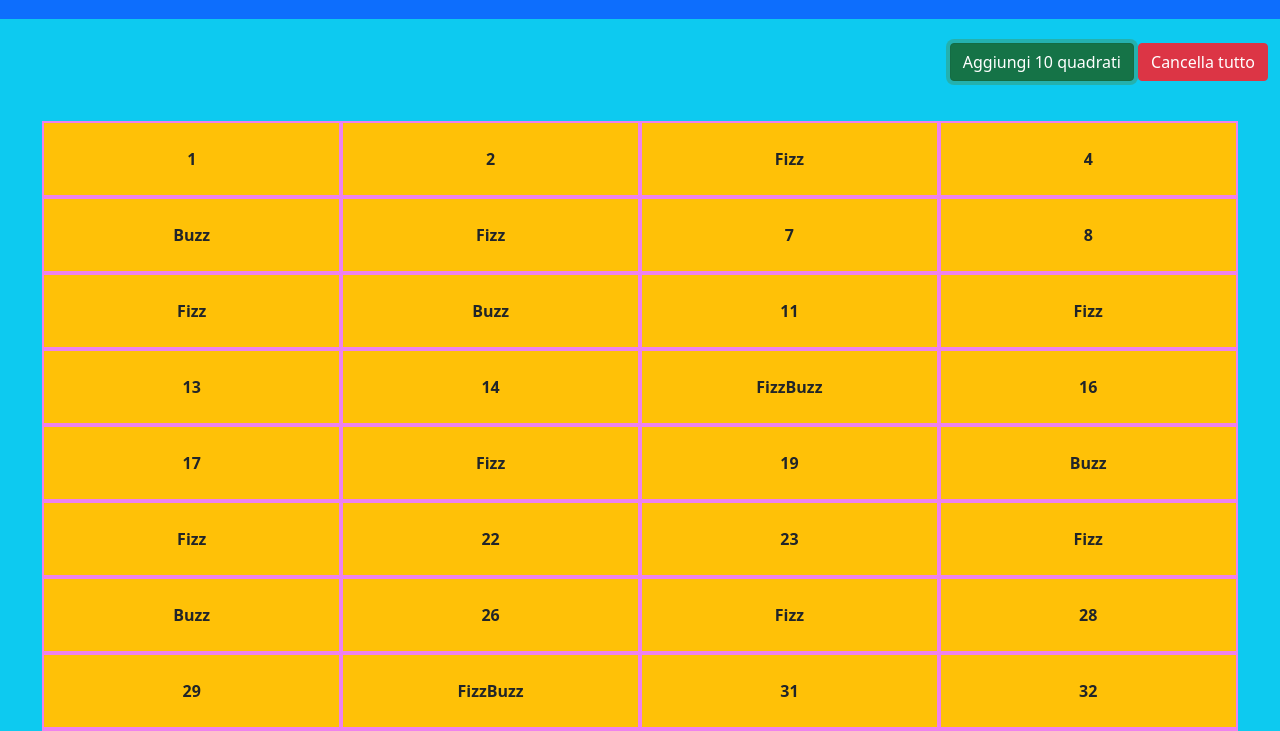
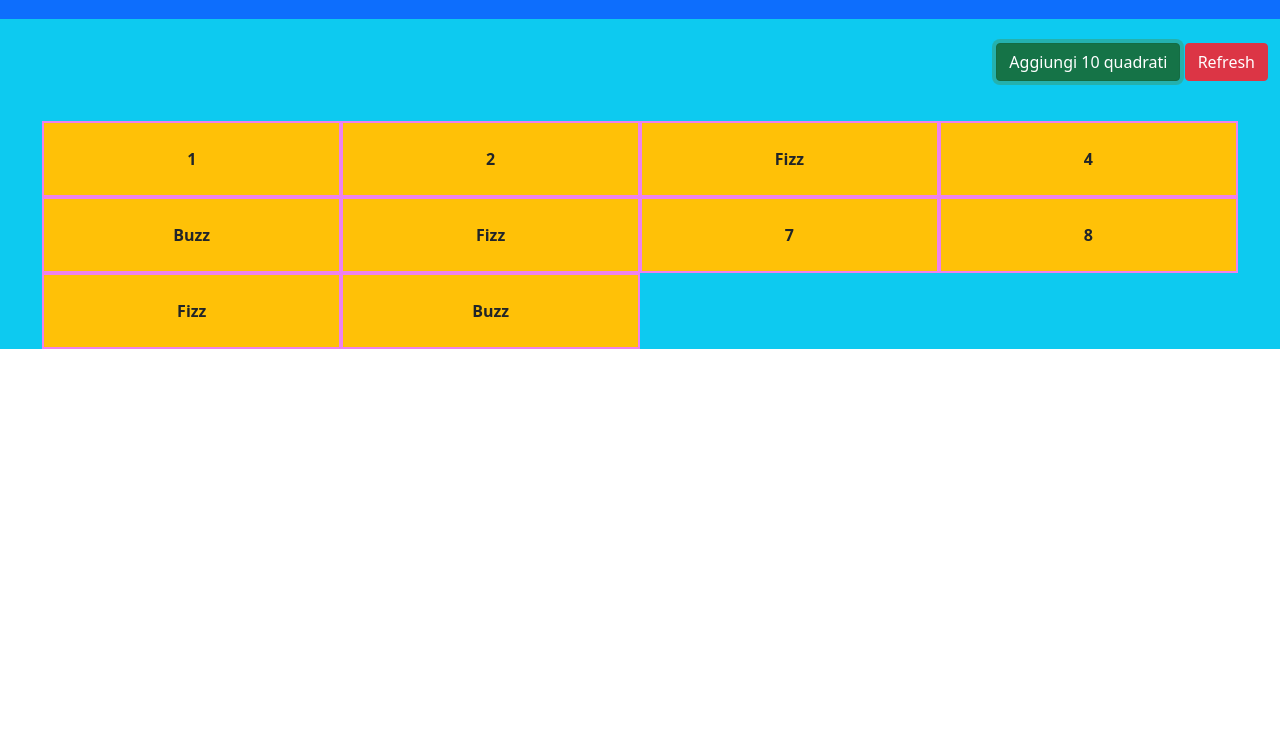
Before and after one commit to LBusnelli27/js-fizzbuzz, a plain HTML site: page index.html in a window 1280 px wide. Both pictures are taken after a click on the button "Aggiungi 10 quadrati". Shown: the part 69-800 px from the top of the page. Drawn offline with nearby package versions, Linux system fonts and the light colour scheme.

Commit message:
listener on btn to gen only 10 boxes + fix refresh btn

```diff
--- a/index.html
+++ b/index.html
@@ -23,7 +23,7 @@
         <div class="row mb-3">
             <div class="col-12 text-end p-4">
                 <button id="my-btn-add-10" class="btn btn-success">Aggiungi 10 quadrati</button>
-                <button id="my-btn-delete" class="btn btn-danger">Cancella tutto</button>
+                <button id="my-btn-delete" class="btn btn-danger" onClick="document.location.reload(true)">Refresh</button>
             </div>
         </div>
 
--- a/js/main.js
+++ b/js/main.js
@@ -1,6 +1,6 @@
-
-
-for (let i = 1; i < 101; i++) {
+const userBtnGen = document.getElementById('my-btn-add-10');
+userBtnGen.addEventListener('click', function() {
+    for (let i = 1; i < 11; i++) {
 
         let text = i;
         if (((i % 3) == 0) && ((i % 5) == 0)) {
@@ -17,3 +17,24 @@ for (let i = 1; i < 101; i++) {
         document.getElementById("my-row-boxes").append(box);
         box.innerHTML = text;
     }
+});
+
+// ! Questo codice sotto commentato crea tutti i quadrati fino a 100
+
+// for (let i = 1; i < 101; i++) {
+
+//     let text = i;
+//     if (((i % 3) == 0) && ((i % 5) == 0)) {
+//         text = 'FizzBuzz';
+//     } else if ((i % 3) == 0) {
+//         text = 'Fizz';
+//     } else if ((i % 5) == 0) {
+//         text = 'Buzz';
+//     }
+
+
+//     let box = document.createElement("div");
+//     box.classList.add("col-3" , "p-4" , "text-center" , "fw-bold" , "bg-warning" , "my-box");
+//     document.getElementById("my-row-boxes").append(box);
+//     box.innerHTML = text;
+// }
```
Lines whose indentation alone changed are shown as unchanged.
